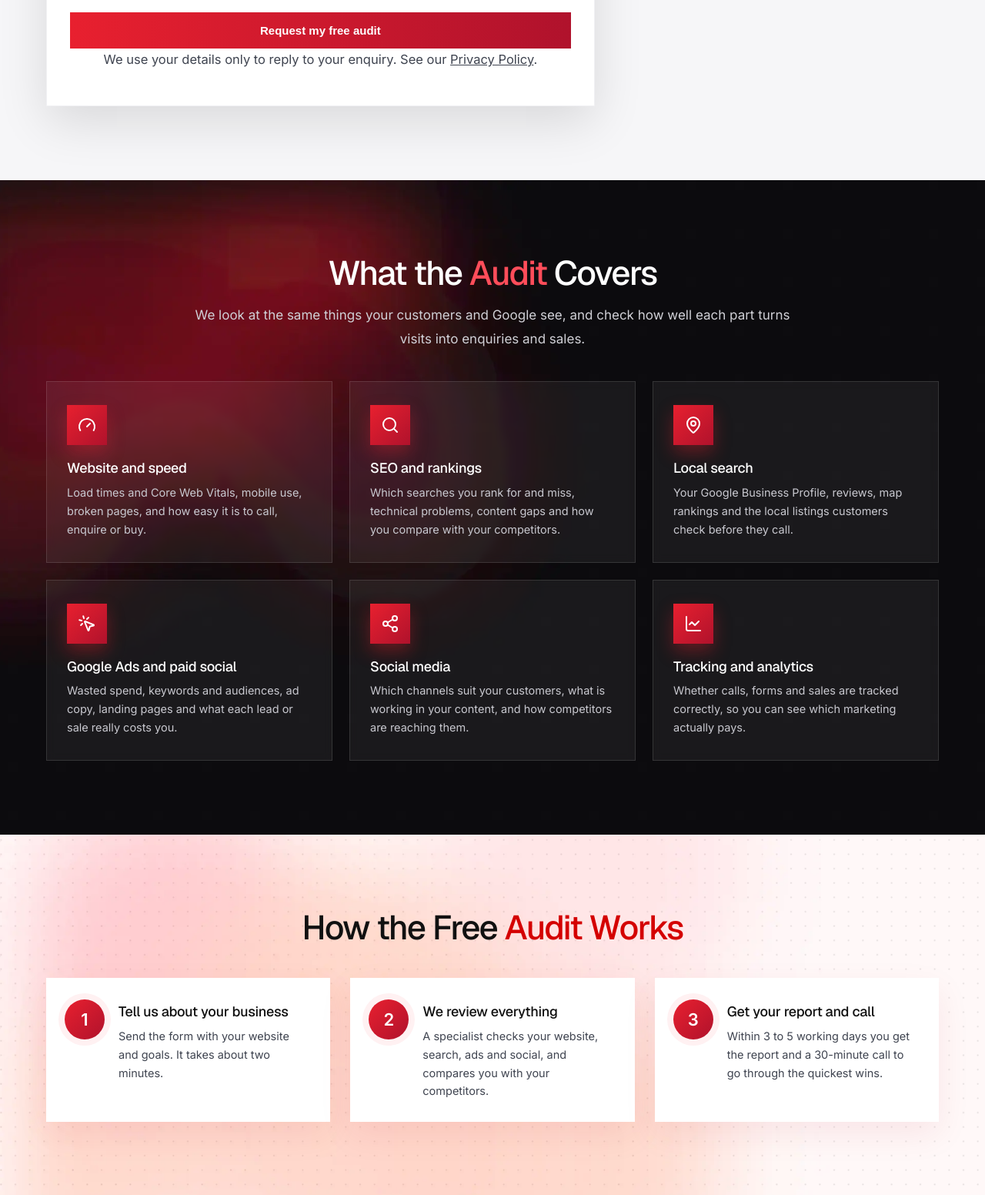
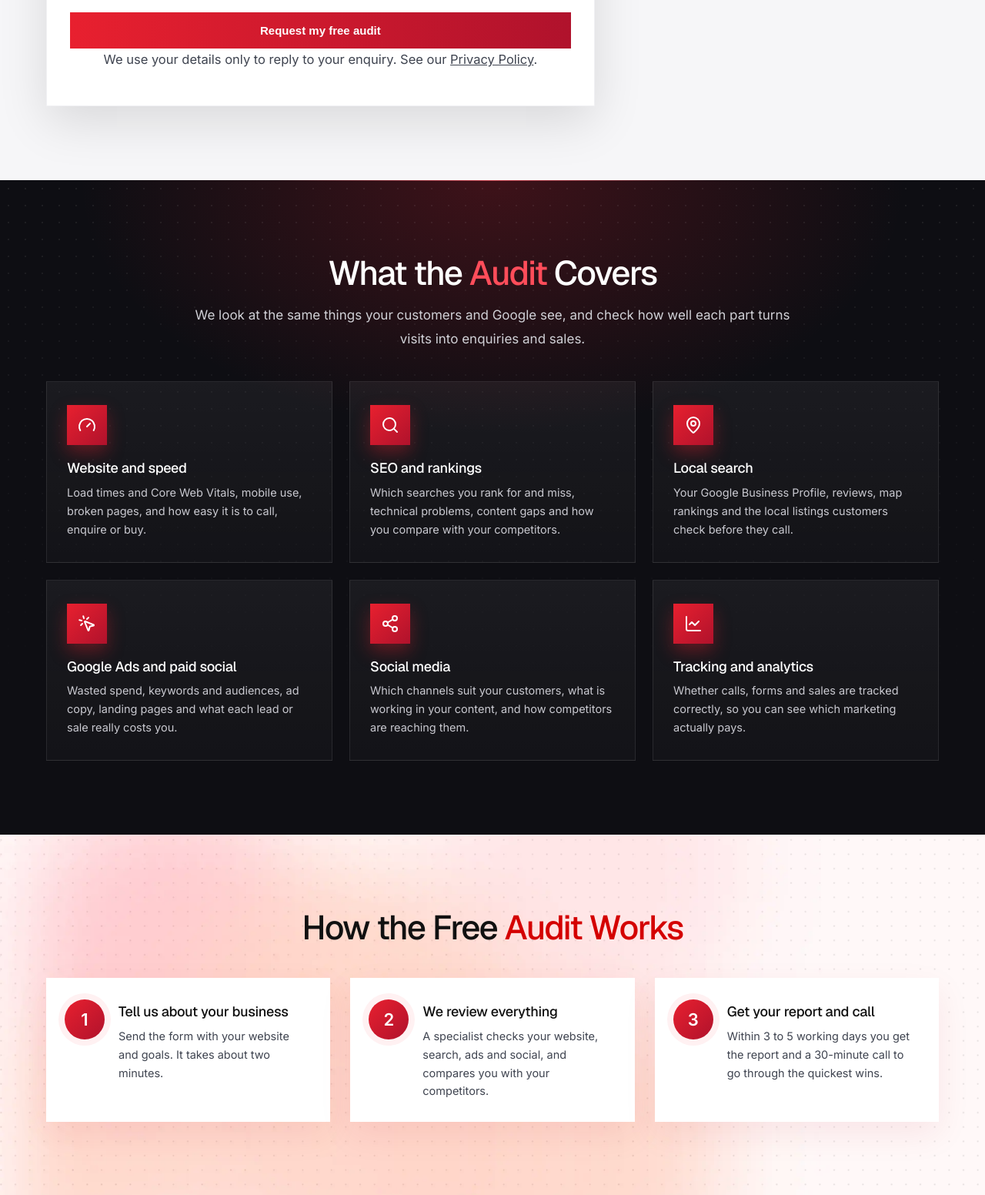
Before and after one commit to rokibulchefonline-beep/Gtech-Red, a Laravel app: page /free-audit in a window 1280 px wide. Shown: the part 1512-3064 px from the top of the page at 77% size. Run offline with Laravel 12, Linux system fonts and the light colour scheme; data comes from the database, SQL or seed files in the repository; data that the repository does not hold is empty; some libraries are stand-ins or nearby versions.

Commit message:
Dark card sections: clean charcoal background with one soft red glow and a faint dot grid instead of the mesh image
Co-Authored-By: Claude Opus 5.5 <noreply@anthropic.com>
Claude-Session: https://claude.ai/code/session_01GDNW7dKZ4rHRtRMvJ33qJr

```diff
--- a/backend/public/css/site.css
+++ b/backend/public/css/site.css
@@ -1122,3 +1122,9 @@ img.bp-author-logo{border-radius:50%;object-fit:cover}
 @media(max-width:600px){.sp-logos{padding:90px 0 36px}.sp-logo-tile{width:132px;height:68px}.sp-logo-tile img{max-height:38px}}
 .sp-logos .sp-logos-title{margin:0 auto 34px;max-width:900px;font-size:clamp(26px,3.2vw,40px);line-height:1.2;font-weight:500;letter-spacing:-.02em;color:#0b0b0e;text-transform:none}
 .sp-logos-title .hl,.sp-logos-title .red{color:var(--hl)}
+/* Dark sections (cards on service and industry pages): clean charcoal with one soft glow instead of the mesh image */
+.sp-bg-dark{position:relative;background:#0e0e13 radial-gradient(ellipse 60% 55% at 50% 0%,rgba(232,32,47,.22),transparent 70%);isolation:isolate}
+.sp-bg-dark::before{content:"";position:absolute;inset:0;z-index:-1;pointer-events:none;background-image:radial-gradient(rgba(255,255,255,.07) 1px,transparent 1px);background-size:22px 22px;-webkit-mask-image:linear-gradient(180deg,#000,transparent 85%);mask-image:linear-gradient(180deg,#000,transparent 85%)}
+.sp-bg-dark::after{content:"";position:absolute;left:50%;top:0;width:min(560px,70%);height:1px;transform:translateX(-50%);background:linear-gradient(90deg,transparent,rgba(255,77,90,.7),transparent);pointer-events:none}
+.sp-bg-dark .sp-card{background:linear-gradient(180deg,rgba(255,255,255,.055),rgba(255,255,255,.02));border-color:rgba(255,255,255,.09);backdrop-filter:none}
+.sp-bg-dark .sp-card:hover{border-color:rgba(255,77,90,.45);transform:translateY(-4px);box-shadow:0 18px 40px rgba(0,0,0,.35)}
```
